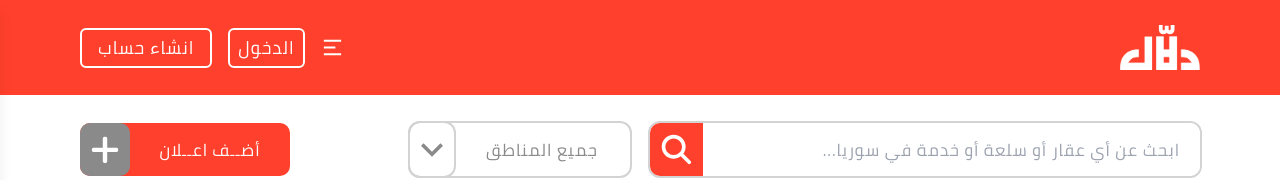
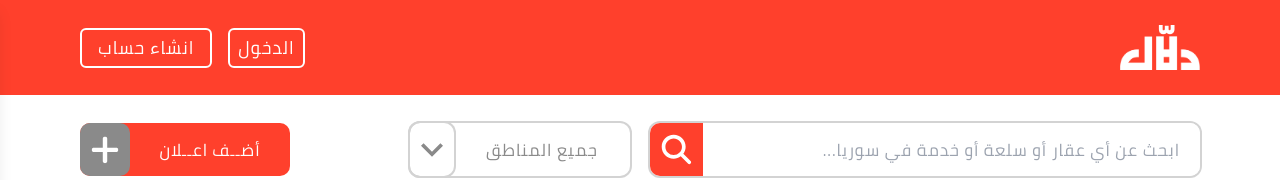
Before and after one commit to ahmadshz/e-commerce3, a React (Create React App) app: page / in a window 1280 px wide. Shown: the top 180 px of the page. Built offline with nearby package versions, Linux system fonts and the light colour scheme.

Commit message:
add sidebar

```diff
--- a/src/Components/Websites/Header/MainHeader.jsx
+++ b/src/Components/Websites/Header/MainHeader.jsx
@@ -15,8 +15,8 @@ const MainHeader = () => {
       <div className='container flex justify-between items-center'>
         <img className='w-12 md:w-12 lg:w-16 xl:w-20' src={Logo} alt='' />
         <div className='text-white flex gap-4'>
-          <button onClick={toggleSidebar}>
-            {isSidebarOpen ? <RiCloseLine size={23} /> : <RiMenu2Line size={23} />}
+          <button  className='lg:hidden' onClick={toggleSidebar}>
+            {isSidebarOpen ? <RiCloseLine size={25} /> : <RiMenu2Line size={23} />}
           </button>
           <Link to='/login' className='border-2 hidden lg:block border-white rounded-md p-1 px-2 font-medium'>
             الدخول
@@ -36,7 +36,7 @@ const MainHeader = () => {
       >
         <div className='p-4 relative'>
           <button className='absolute top-4 left-4 text-gray-800' onClick={toggleSidebar}>
-            <RiCloseLine size={23} />
+            <RiCloseLine size={25} />
           </button>
           <h2 className='text-xl font-bold mb-4'>القائمة</h2>
           <ul className='space-y-4'>
```
